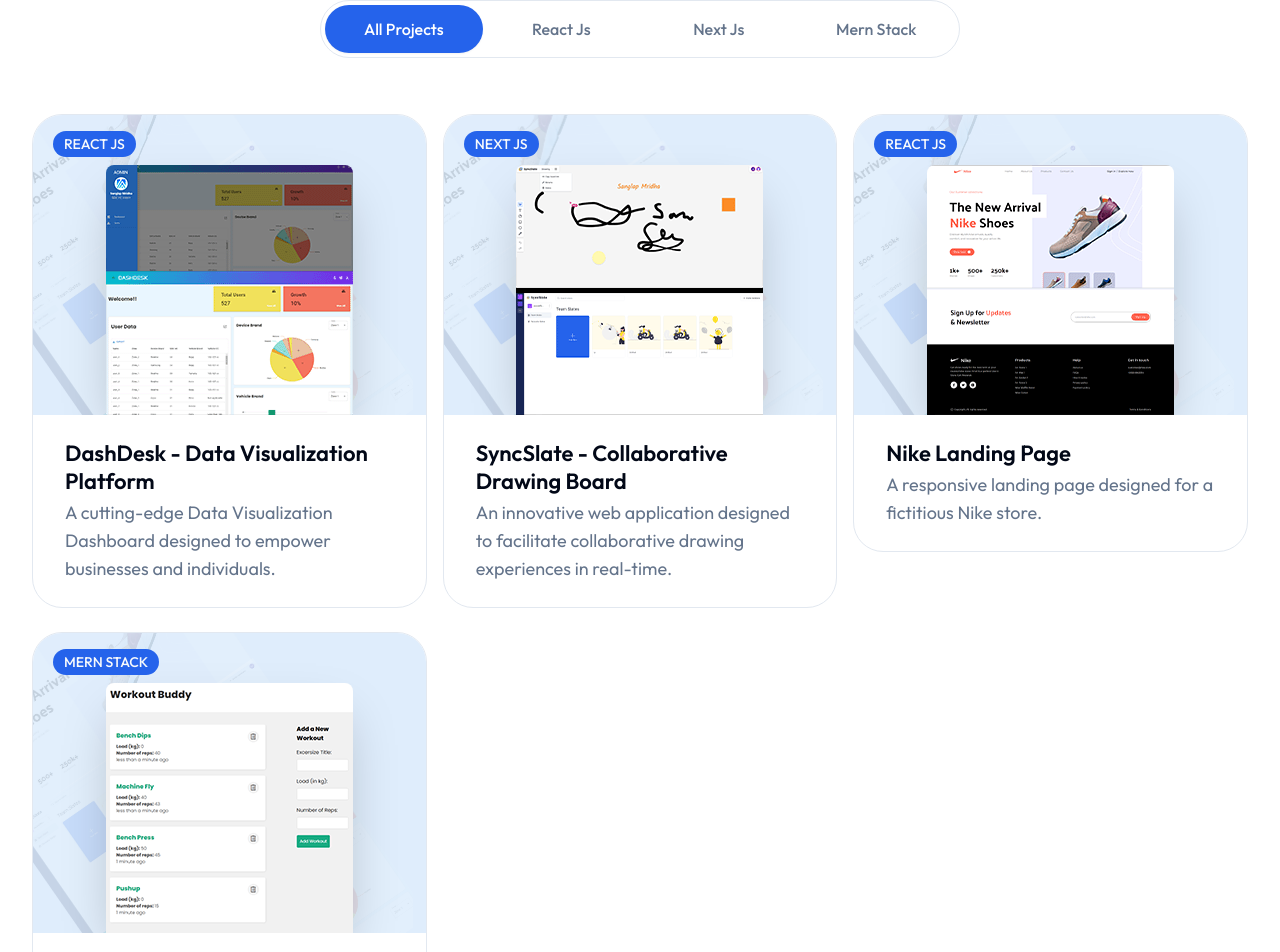
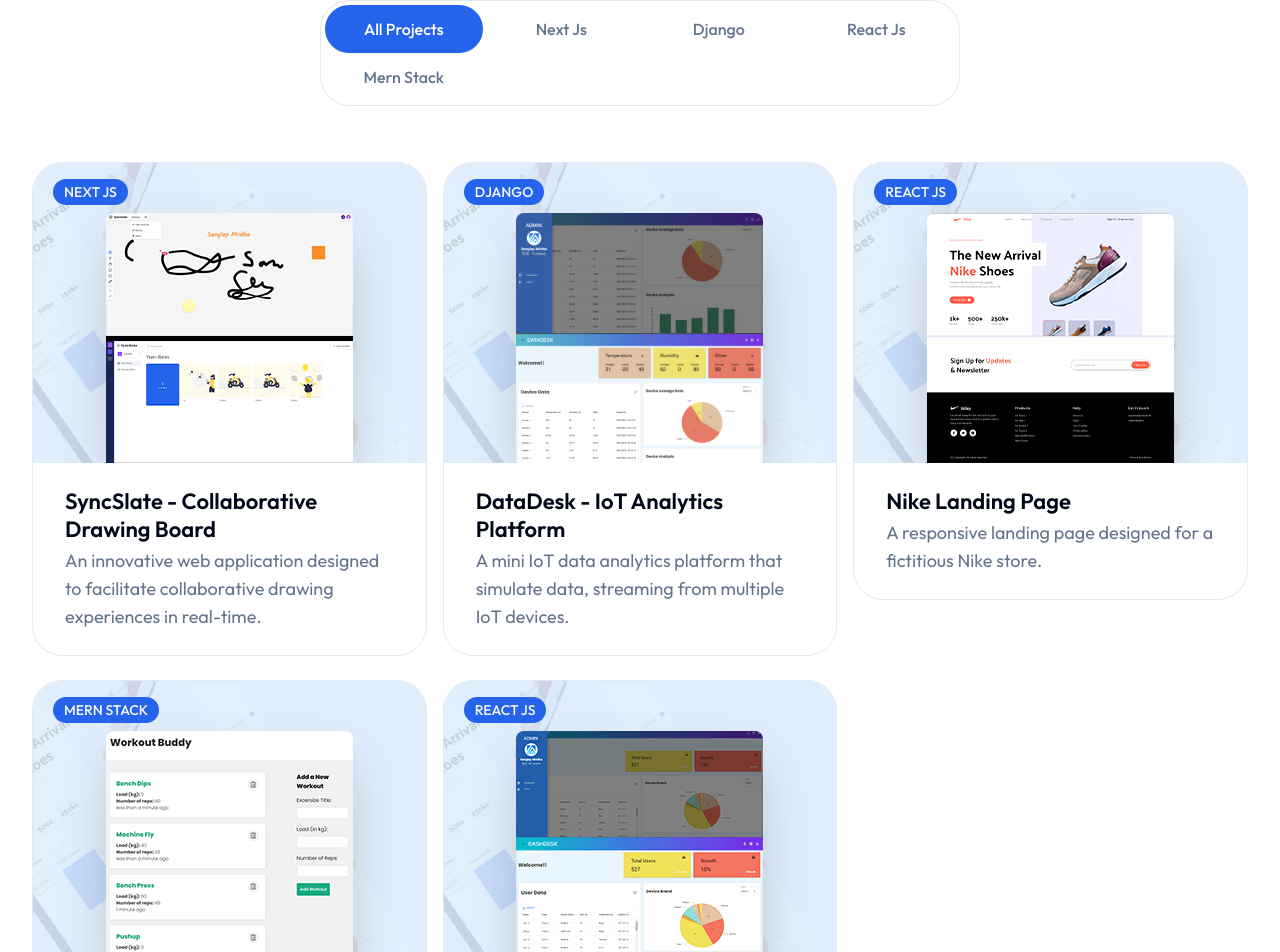
Before and after one commit to sanglap13/next-portfolio, a Next.js app: page /projects in a window 1280 px wide. Shown: the part 265-1217 px from the top of the page. Built offline with nearby package versions, Linux system fonts and the light colour scheme.

Commit message:
feat: add new project

```diff
--- a/constants/ProjectInfo.ts
+++ b/constants/ProjectInfo.ts
@@ -1,13 +1,4 @@
 export const PROJECT_INFO = [
-  {
-    image: "/work/dashdesk.png",
-    category: "react js",
-    name: "DashDesk - Data Visualization Platform",
-    description:
-      "A cutting-edge Data Visualization Dashboard designed to empower businesses and individuals.",
-    link: "/projects",
-    github: "https://github.com/sanglap13/data-visualization-dashboard",
-  },
   {
     image: "/work/syncslate.png",
     category: "next js",
@@ -16,6 +7,15 @@ export const PROJECT_INFO = [
       "An innovative web application designed to facilitate collaborative drawing experiences in real-time.",
     link: "/projects",
     github: "https://github.com/sanglap13/sync-slate",
+  },
+  {
+    image: "/work/datadesk.png",
+    category: "django",
+    name: "DataDesk - IoT Analytics Platform",
+    description:
+      "A mini IoT data analytics platform that simulate data, streaming from multiple IoT devices.",
+    link: "/projects",
+    github: "https://github.com/sanglap13/iot-data-analysis-dashboard",
   },
   {
     image: "/work/nikelanding.png",
@@ -35,4 +35,14 @@ export const PROJECT_INFO = [
     link: "/projects",
     github: "https://github.com/sanglap13/workout-tracker",
   },
+
+  {
+    image: "/work/dashdesk.png",
+    category: "react js",
+    name: "DashDesk - Data Visualization Platform",
+    description:
+      "A cutting-edge Data Visualization Dashboard designed to empower businesses and individuals.",
+    link: "/projects",
+    github: "https://github.com/sanglap13/data-visualization-dashboard",
+  },
 ];
```
Also changed, not shown: public/work/datadesk.png (added).
